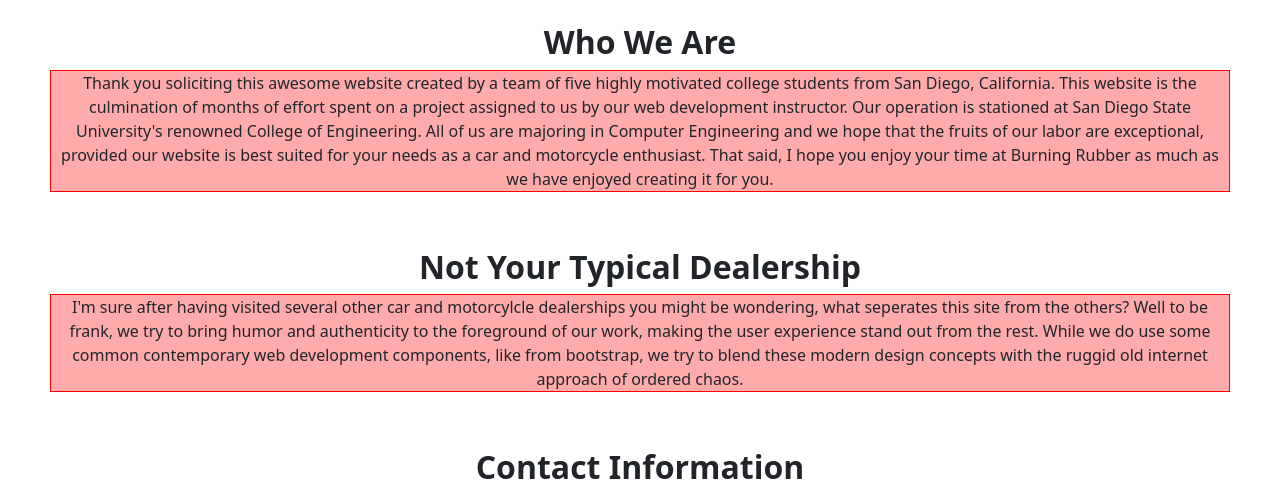
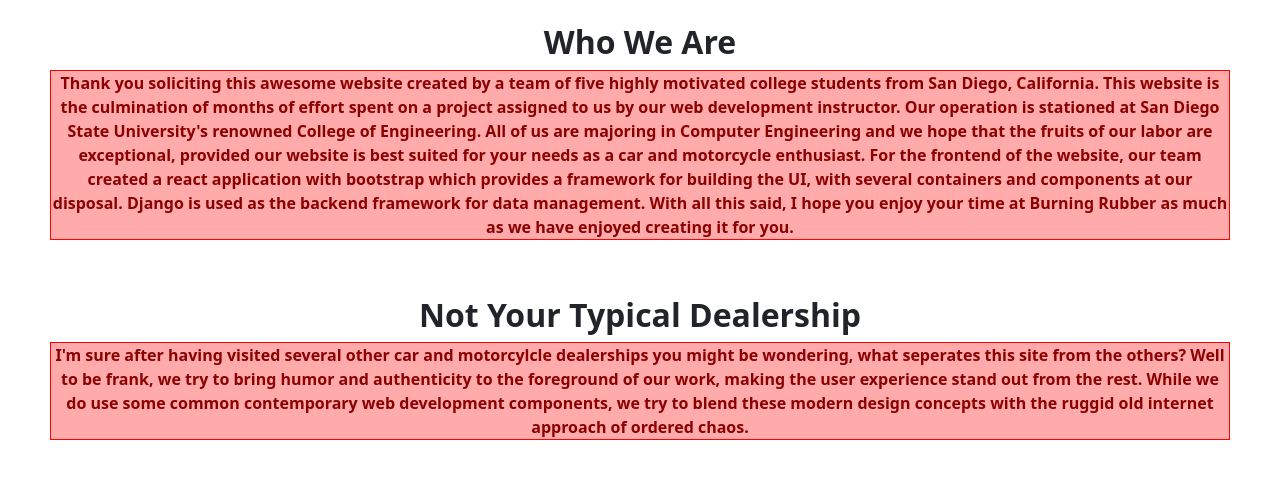
Before and after one commit to MDOSman0x0/Burning_Rubber, a React (Vite) app in the folder React/burning-rubber-react/: page /about in a window 1280 px wide. Shown: the part 170-660 px from the top of the page. Built offline with nearby package versions, Linux system fonts and the light colour scheme; no server answers.

Commit message:
Change font color in About Page

```diff
--- a/React/burning-rubber-react/src/AboutPage.tsx
+++ b/React/burning-rubber-react/src/AboutPage.tsx
@@ -12,6 +12,7 @@
             <strong>Who We Are</strong>
           </h2>
           <p className="description">
+          <strong>
             Thank you soliciting this awesome website created by a team of five
             highly motivated college students from San Diego, California. This
             website is the culmination of months of effort spent on a project
@@ -20,8 +21,12 @@
             Engineering. All of us are majoring in Computer Engineering and we
             hope that the fruits of our labor are exceptional, provided our
             website is best suited for your needs as a car and motorcycle
-            enthusiast. That said, I hope you enjoy your time at Burning Rubber
+            enthusiast.  For the frontend of the website, our team created a react application with bootstrap
+            which provides a framework for building the UI, with several containers and components at our
+            disposal.  Django is used as the backend framework for data management.
+            With all this said, I hope you enjoy your time at Burning Rubber
             as much as we have enjoyed creating it for you.
+          </strong>
           </p>
         </div>
 
@@ -30,14 +35,16 @@
             <strong>Not Your Typical Dealership</strong>
           </h2>
           <p className="description">
+          <strong>
             I'm sure after having visited several other car and motorcylcle
             dealerships you might be wondering, what seperates this site from
             the others? Well to be frank, we try to bring humor and authenticity
             to the foreground of our work, making the user experience stand out
             from the rest. While we do use some common contemporary web
-            development components, like from bootstrap, we try to blend these
+            development components, we try to blend these
             modern design concepts with the ruggid old internet approach of
             ordered chaos.
+          </strong>
           </p>
         </div>
 
@@ -78,7 +85,6 @@
 
         <p id="hazmat-motor-caption">
           Checkout this badass hazmat dude rippin rubber while on fire.
-          <br />I mean look at it. Stay rad my dude!
         </p>
       </div>
 
--- a/React/burning-rubber-react/src/about_style.css
+++ b/React/burning-rubber-react/src/about_style.css
@@ -11,6 +11,7 @@
   position: static;
   text-align: center;
   border: 1px solid red;
+  color: darkred;
   background-color: rgb(255, 171, 171);
 }
 
@@ -25,6 +26,7 @@
 #info-block #contact-info {
   text-align: center;
   border: 1px solid red;
+  color: darkred;
   background-color: rgb(255, 171, 171);
 }
 
```
